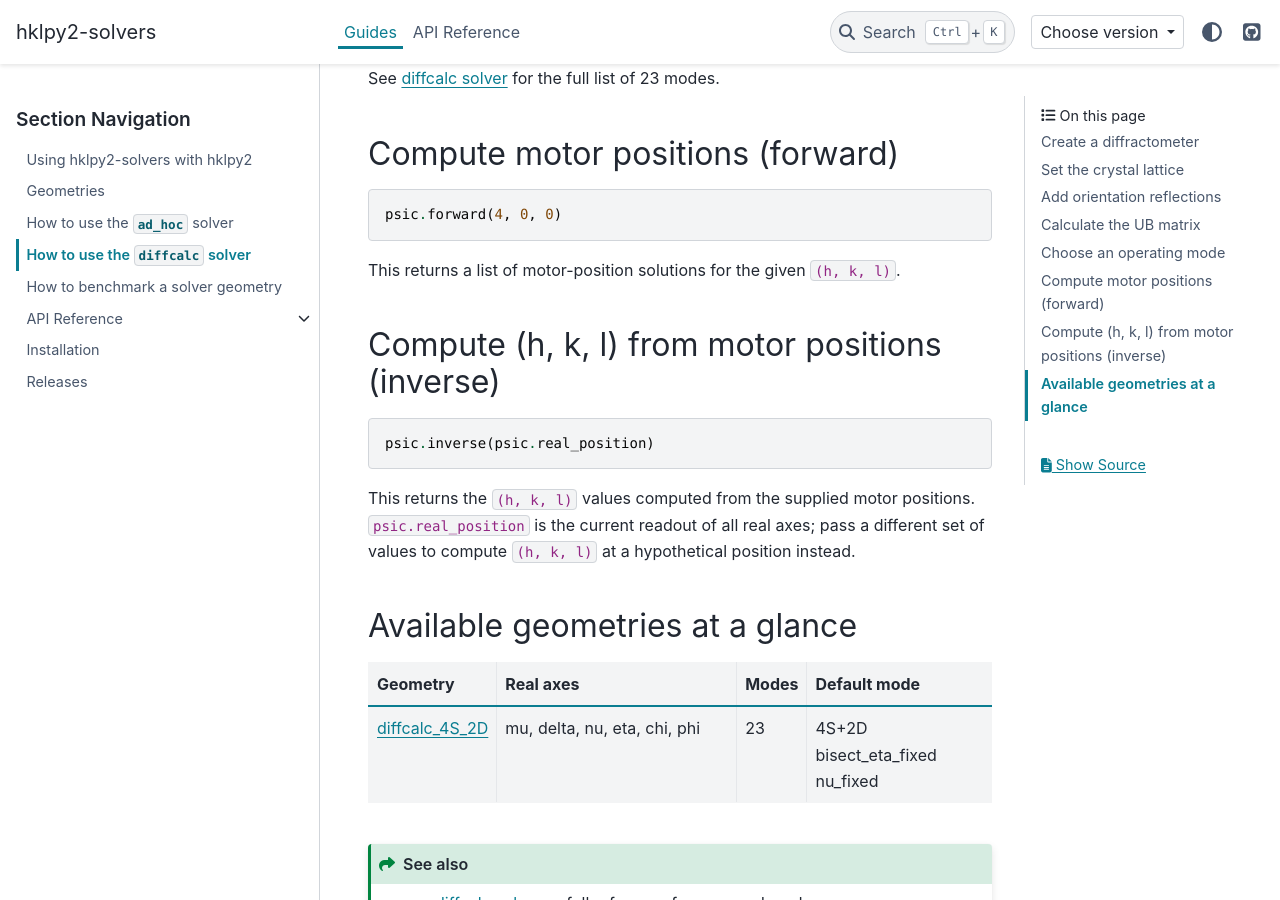
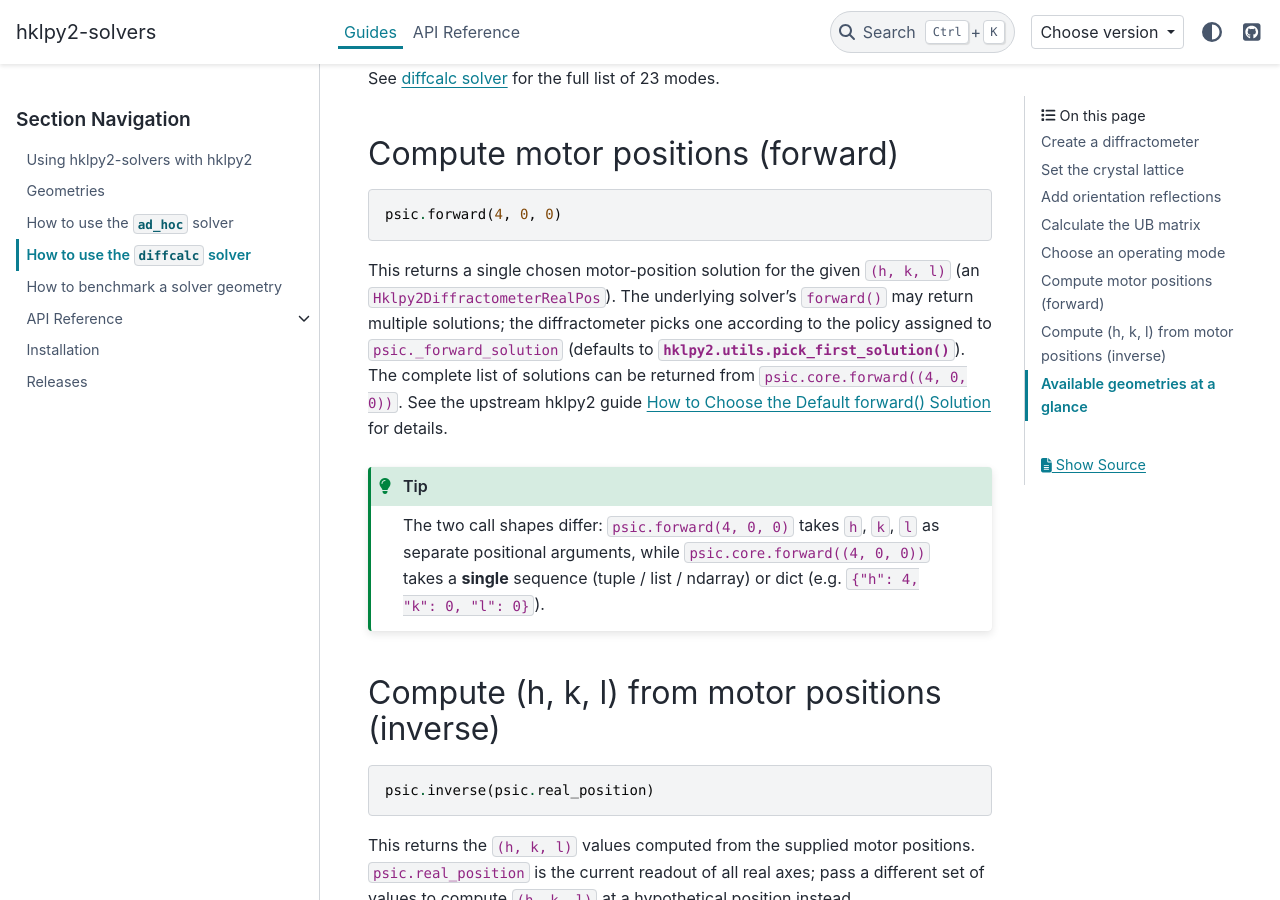
Before and after one commit to prjemian/hklpy2_solvers, a Sphinx documentation site: the page built from docs/source/guide_diffcalc.rst, in a window 1280 px wide and 900 px high, scrolled down 1628 px. Built offline with Sphinx 7.4.7 and the PyData theme 0.15.4, drawn with Linux system fonts in a browser that asks for light colours; pages that are not in the unit, such as notebooks, are missing from menus.

Commit message:
docs #87 clarify forward() returns a single chosen solution (#90)
Reword the 'Compute motor positions (forward)' section in both
how-to guides to distinguish:

* <diff>.forward(h, k, l)        -> single picked Hklpy2DiffractometerRealPos
* <diff>.core.forward((h, k, l)) -> list of all solutions
* solver-layer forward() contract returns a list (per SolverBase).

Name the picker policy (<diff>._forward_solution, default
pick_first_solution) and link to the upstream 'How to Choose
the Default forward() Solution' guide for further detail.

Add a .. tip:: noting that <diff>.forward takes separate
positional h/k/l while <diff>.core.forward takes a single
sequence-or-dict argument (the asymmetry tripped both
reviewer and agent during the rewrite).

Agent: OpenCode (claudeopus47)

```diff
--- a/RELEASE_NOTES.rst
+++ b/RELEASE_NOTES.rst
@@ -42,6 +42,7 @@ describe future plans.
     Fixes
     ~~~~~
 
+    * Clarify guide wording: diffractometer ``forward()`` returns a single chosen solution.  :issue:`87`
     * Correct ``ad_hoc`` and ``diffcalc`` guides to use current hklpy2 API.  :issue:`86`
     * Correct horizontal eulerian cross-validation reference to ``E4CH``.  :issue:`78`
     * Honour ``r1`` / ``r2`` arguments in ``AdHocSolver.calculate_UB``.  :issue:`56`
--- a/docs/source/guide_diffcalc.rst
+++ b/docs/source/guide_diffcalc.rst
@@ -85,7 +85,24 @@ Compute motor positions (forward)
 
    psic.forward(4, 0, 0)
 
-This returns a list of motor-position solutions for the given ``(h, k, l)``.
+This returns a single chosen motor-position solution for the given
+``(h, k, l)`` (an ``Hklpy2DiffractometerRealPos``).  The underlying
+solver's ``forward()`` may return multiple solutions; the
+diffractometer picks one according to the policy assigned to
+``psic._forward_solution`` (defaults to
+:func:`hklpy2.utils.pick_first_solution`).  The complete list of
+solutions can be returned from ``psic.core.forward((4, 0, 0))``.
+See the upstream hklpy2 guide `How to Choose the Default forward()
+Solution
+<https://blueskyproject.io/hklpy2/guides/how_forward_solution.html>`_
+for details.
+
+.. tip::
+
+   The two call shapes differ: ``psic.forward(4, 0, 0)`` takes
+   ``h``, ``k``, ``l`` as separate positional arguments, while
+   ``psic.core.forward((4, 0, 0))`` takes a **single** sequence
+   (tuple / list / ndarray) or dict (e.g. ``{"h": 4, "k": 0, "l": 0}``).
 
 Compute (h, k, l) from motor positions (inverse)
 -------------------------------------------------
```
Also changed, not shown: docs/source/guide_ad_hoc.rst (+18 -1 lines).
